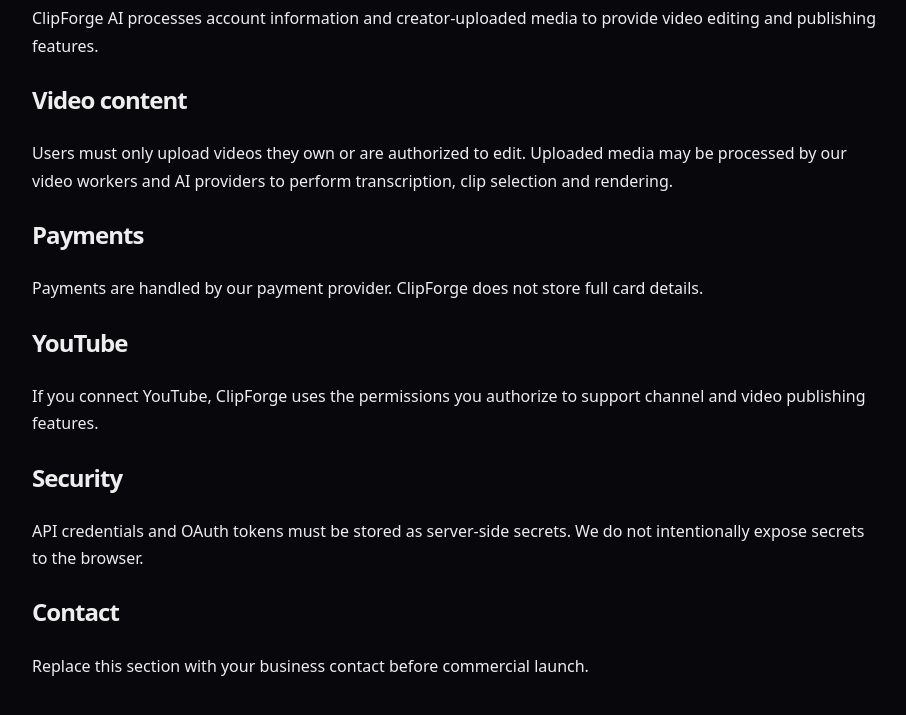
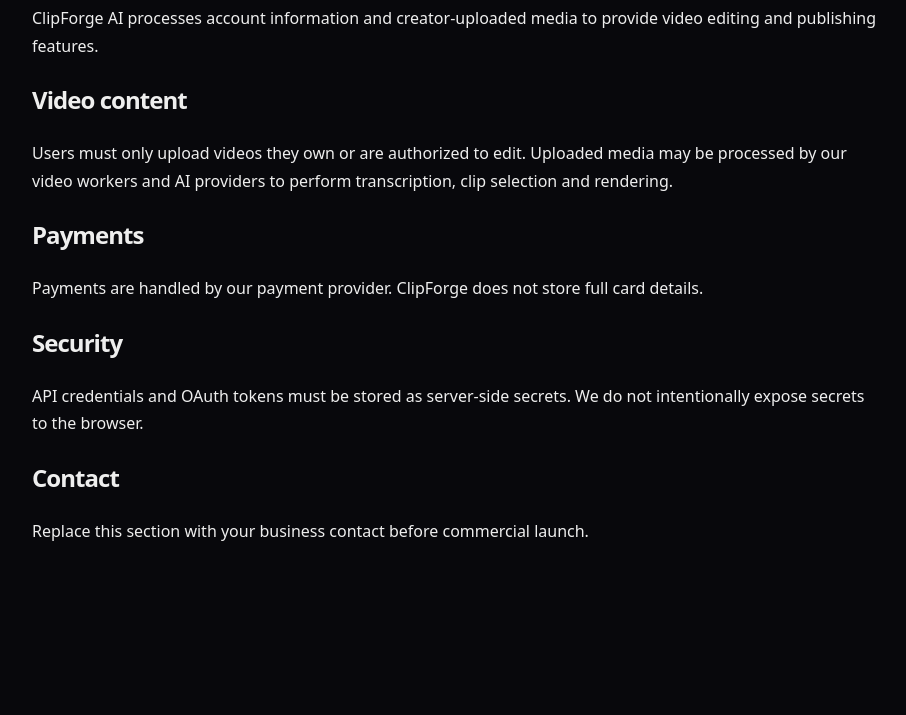
Before and after one commit to Gowardhan0/CODESOFT, a plain HTML site: page privacy.html in a window 1280 px wide. Shown: the part 189-904 px from the top of the page, without its empty margins (183-1089 px from the left). After the commit the page ends 820 px from the top, so only its background shows below. Drawn offline with Linux system fonts and the light colour scheme.

Commit message:
Remove YouTube-specific privacy text

```diff
--- a/privacy.html
+++ b/privacy.html
@@ -1 +1 @@
-<!doctype html><html><head><meta charset="utf-8"><meta name="viewport" content="width=device-width,initial-scale=1"><title>ClipForge AI — Privacy</title><style>body{font:16px/1.7 system-ui;background:#08080c;color:#eee;max-width:850px;margin:50px auto;padding:20px}a{color:#bba6ff}h1,h2{letter-spacing:-.04em}</style></head><body><a href="./">← ClipForge AI</a><h1>Privacy Policy</h1><p>ClipForge AI processes account information and creator-uploaded media to provide video editing and publishing features.</p><h2>Video content</h2><p>Users must only upload videos they own or are authorized to edit. Uploaded media may be processed by our video workers and AI providers to perform transcription, clip selection and rendering.</p><h2>Payments</h2><p>Payments are handled by our payment provider. ClipForge does not store full card details.</p><h2>YouTube</h2><p>If you connect YouTube, ClipForge uses the permissions you authorize to support channel and video publishing features.</p><h2>Security</h2><p>API credentials and OAuth tokens must be stored as server-side secrets. We do not intentionally expose secrets to the browser.</p><h2>Contact</h2><p>Replace this section with your business contact before commercial launch.</p></body></html>
+<!doctype html><html><head><meta charset="utf-8"><meta name="viewport" content="width=device-width,initial-scale=1"><title>ClipForge AI — Privacy</title><style>body{font:16px/1.7 system-ui;background:#08080c;color:#eee;max-width:850px;margin:50px auto;padding:20px}a{color:#bba6ff}h1,h2{letter-spacing:-.04em}</style></head><body><a href="./">← ClipForge AI</a><h1>Privacy Policy</h1><p>ClipForge AI processes account information and creator-uploaded media to provide video editing and publishing features.</p><h2>Video content</h2><p>Users must only upload videos they own or are authorized to edit. Uploaded media may be processed by our video workers and AI providers to perform transcription, clip selection and rendering.</p><h2>Payments</h2><p>Payments are handled by our payment provider. ClipForge does not store full card details.</p><h2>Security</h2><p>API credentials and OAuth tokens must be stored as server-side secrets. We do not intentionally expose secrets to the browser.</p><h2>Contact</h2><p>Replace this section with your business contact before commercial launch.</p></body></html>
```
